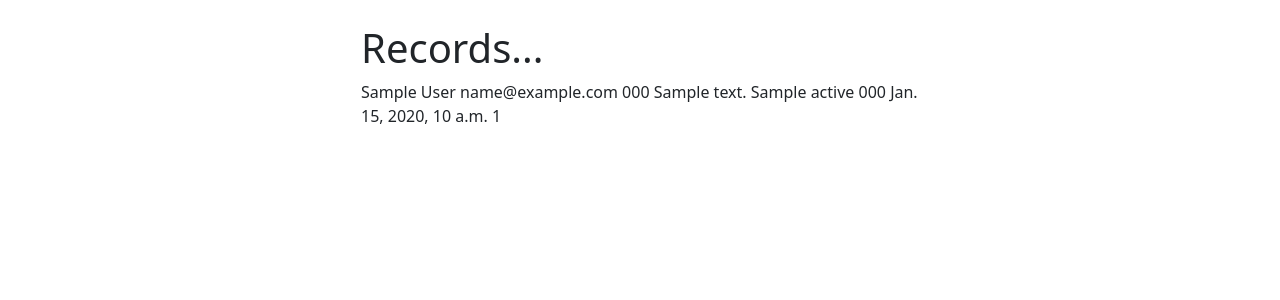
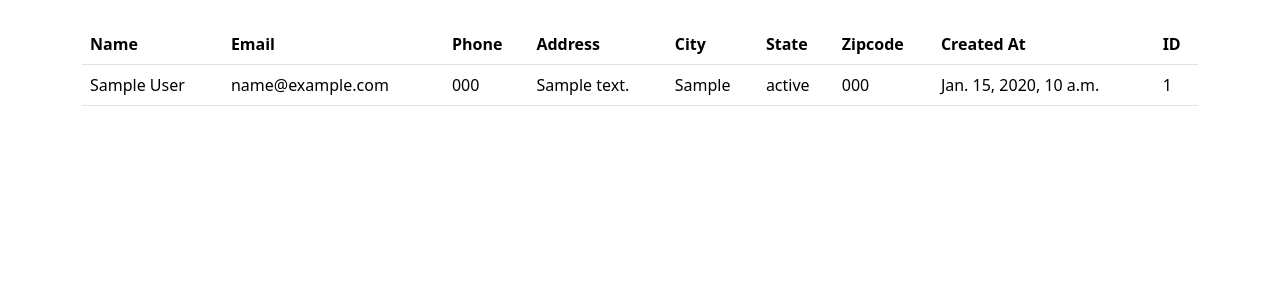
Before and after one commit to CoderSales/Following-Django-Proj-CRM-App-Tutorial, a Django app: template dcrm/website/templates/home.html in a window 1280 px wide. Shown: the part 56-356 px from the top of the page. Run offline with Django 4.2, Linux system fonts and the light colour scheme; the template is opened without the code that fills it: values that come from a table or form of the project are taken from there, others are empty; a user stored in the database is signed in; tables that the repository leaves empty hold one stand-in row (values such as "Sample post"); parts of the project's set-up code (start-up, migrations or seed data) failed here and were passed over.

Commit message:
Add table in table html Add 2 timestamps in README

```diff
--- a/dcrm/website/templates/home.html
+++ b/dcrm/website/templates/home.html
@@ -2,27 +2,50 @@
 
 {%block content %}
 
-<div class="col-md-6 offset-md-3">
+
 
 {% if user.is_authenticated %}
 
-<h1>Records...</h1>
+
+<table class="table">
+  <thead>
+    <tr>
+      <th scope="col">Name</th>
+      <th scope="col">Email</th>
+      <th scope="col">Phone</th>
+      <th scope="col">Address</th>
+      <th scope="col">City</th>
+      <th scope="col">State</th>
+      <th scope="col">Zipcode</th>
+      <th scope="col">Created At</th>
+      <th scope="col">ID</th>
+    </tr>
+  </thead>
+  <tbody>
+
 {% if records %}
 	{% for record in records %}
-		{{ record.first_name }}
-		{{ record.last_name }}
-		{{ record.email }}
-		{{ record.phone }}
-		{{ record.address }}
-		{{ record.city }}
-		{{ record.state }}
-		{{ record.zipcode }}
-		{{ record.created_at }}
-		{{ record.id }}
-		<br/><br/>
+		<tr>
+			<td>{{ record.first_name }}
+				{{ record.last_name }} </td>
+			<td>{{ record.email }}</td>
+			<td>{{ record.phone }}</td>
+			<td>{{ record.address }}</td>
+			<td>{{ record.city }}</td>
+			<td>{{ record.state }}</td>
+			<td>{{ record.zipcode }}</td>
+			<td>{{ record.created_at }}</td>
+			<td>{{ record.id }}</td>
+		</tr>
 	{% endfor %}
 
 {% endif %}
+
+
+	  </tbody>
+	</table>
+
+
 
 
 {% else %}
@@ -46,7 +69,6 @@
 </form>
 
 
-</div>
 
 {% endif %}
 
```
Also changed, not shown: README.md.
